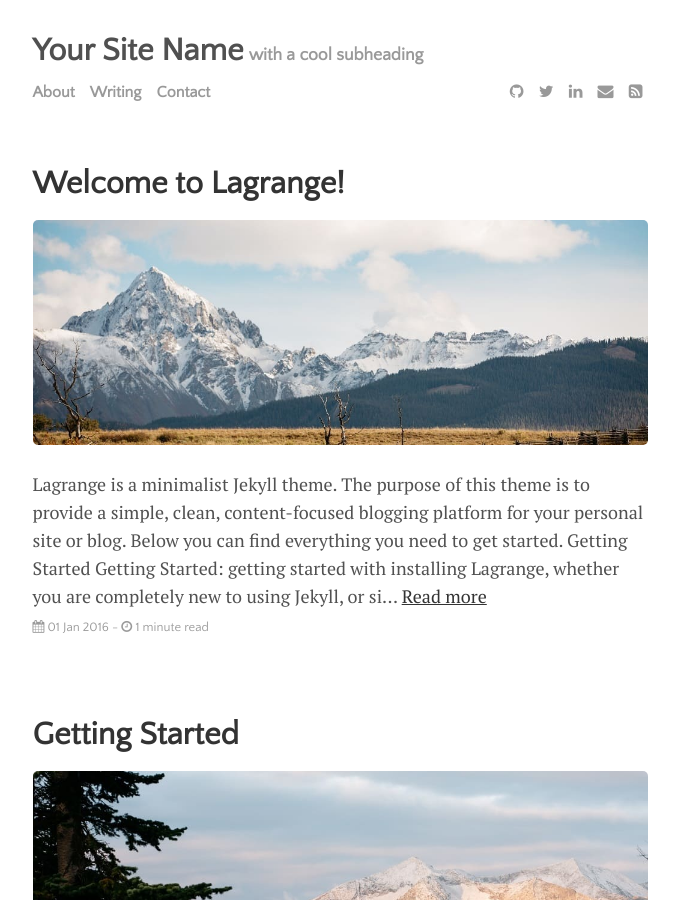
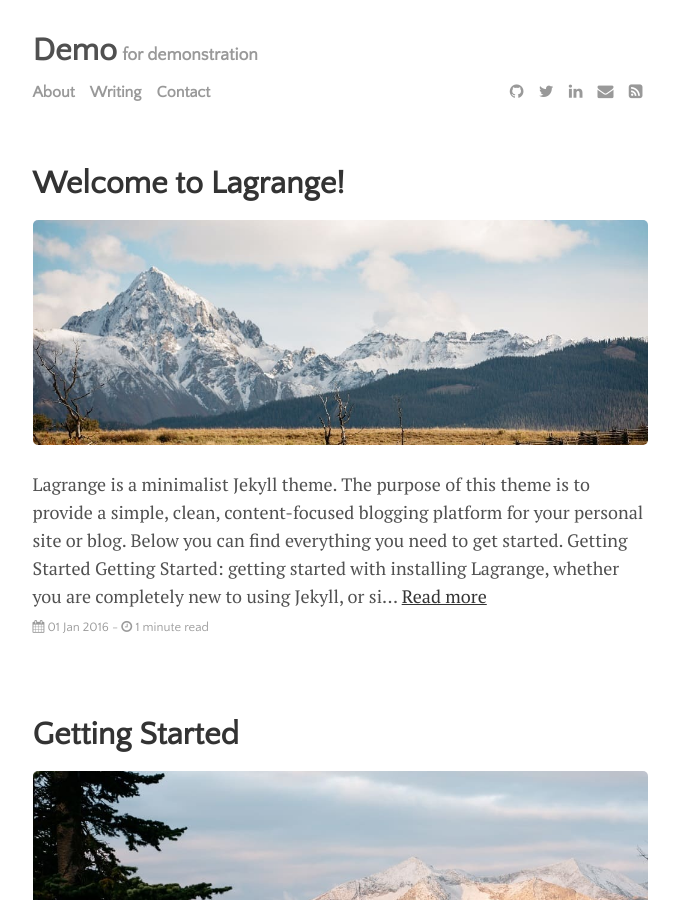
Before and after one commit to LeNPaul/cheqist-mvp, a Jekyll site: the page built from index.html, in a window 1280 px wide and 900 px high. Shown: the whole window, without its empty margins (300-979 px from the left). Built offline with Jekyll 4.4.1, drawn with Linux system fonts in a browser that asks for light colours; the list of posts is cut into pages by our own code; some of the changed text lies outside the part shown.

Commit message:
Update _config.yml

```diff
--- a/_config.yml
+++ b/_config.yml
@@ -20,9 +20,9 @@ permalink:           none
 plugins:             [jekyll-paginate, jekyll-sitemap, jekyll-feed, jekyll-seo-tag]
 
 # Customise atom feed settings (this is where Jekyll-Feed gets configuration information)
-title:		           'Your Site Name'
-description:	       'with a cool subheading'
-author:              'You!'
+title:		           'Demo'
+description:	       'for demonstration'
+author:              'Paul'
 
 # RSS 2.0 can be used instead of Atom by uncommenting following two lines
 #feed:
```
